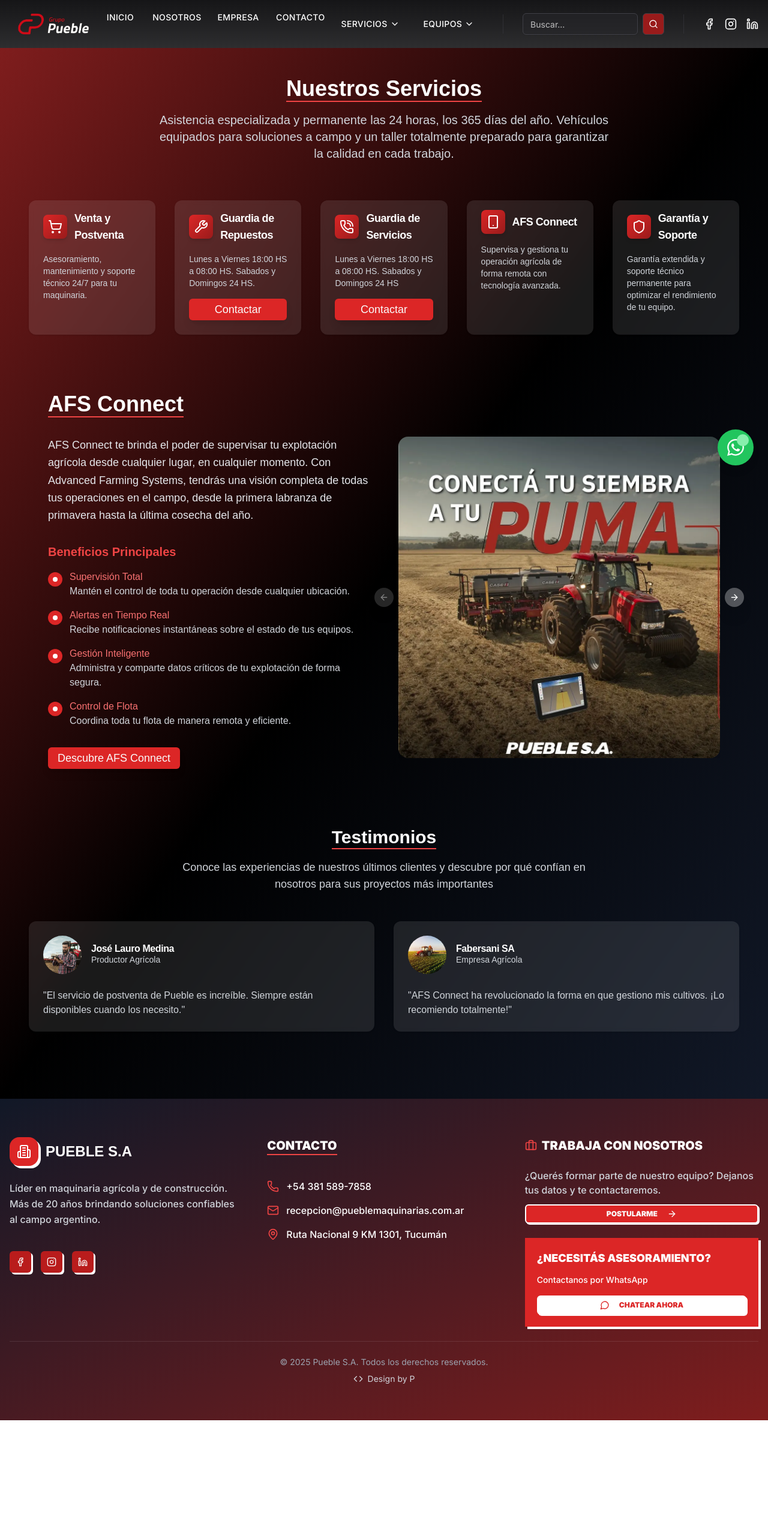
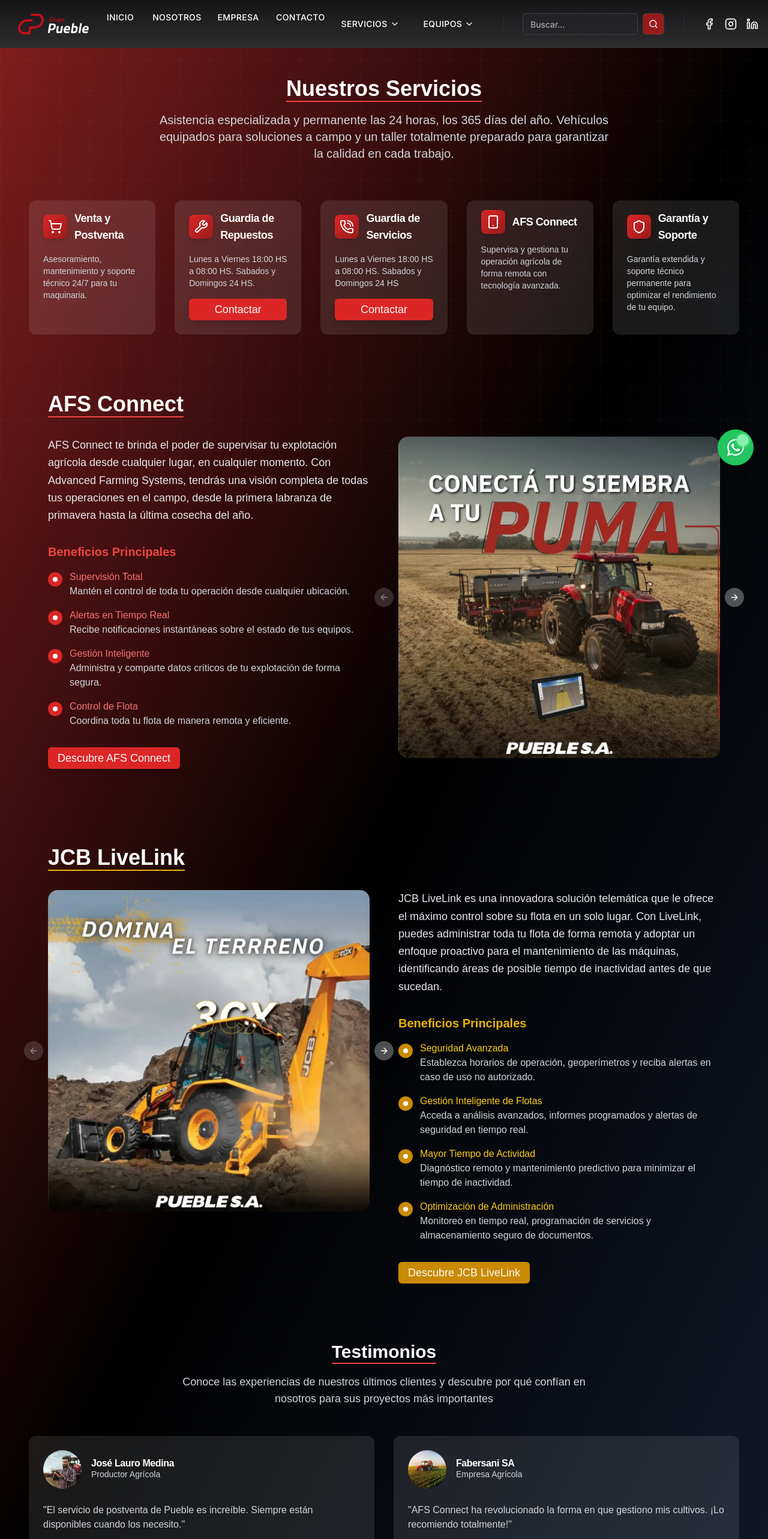
Before and after one commit to Pietro923/Landing-Page-Pueble, a Next.js app: page /servicios/case in a window 1280 px wide. Shown: the top 2566 px of the page at 60% size. Before the commit the page ends 2368 px from the top, so only its background shows below. Built offline with nearby package versions, Linux system fonts and the light colour scheme.

Commit message:
detalle visual del fondo aplicado en el global, respetando case y jcb, cambio en marcas

```diff
--- a/src/app/contacto/page.tsx
+++ b/src/app/contacto/page.tsx
@@ -333,7 +333,7 @@ export default function ContactPage() {
             <CardContent className="space-y-6">
               <div className="aspect-video rounded-lg overflow-hidden bg-white/10 relative z-0 shadow-md">
                 <iframe
-                  src="https://www.google.com/maps/embed?pb=!1m18!1m12!1m3!1d3562.2553370575342!2d-65.2169265!3d-26.768129599999995!2m3!1f0!2f0!3f0!3m2!1i1024!2i768!4f13.1!3m3!1m2!1s0x94225d003948aec7%3A0x5aca876c4fba6d96!2sJCB%20PUEBLE%20SA!5e0!3m2!1ses-419!2sar!4v1742484690853!5m2!1ses-419!2sar"
+                  src="https://www.google.com/maps/embed?pb=!1m18!1m12!1m3!1d1259.4430790144108!2d-65.21637952744011!3d-26.768524027075227!2m3!1f0!2f0!3f0!3m2!1i1024!2i768!4f13.1!3m3!1m2!1s0x94225e94c0835bbf%3A0x8568c458ceb402c1!2sCase%20IH%20-%20Pueble%20SA!5e0!3m2!1ses-419!2sar!4v1760376738722!5m2!1ses-419!2sar"
                   width="100%"
                   height="100%"
                   style={{ border: 0 }}
--- a/src/app/equipos/case/page.tsx
+++ b/src/app/equipos/case/page.tsx
@@ -30,7 +30,7 @@ const categories = [
     name: 'SEMBRADORAS',
     icon: <img
       src="/maquinaslogos/case/sembradora.webp"
-      alt="Cosechadora"
+      alt="Sembradora"
       className="h-20 w-auto my-3 [filter:brightness(0)_saturate(100%)_invert(15%)_sepia(84%)_saturate(5937%)_hue-rotate(357deg)_brightness(98%)_contrast(115%)]"
     />,
     href: '/equipos/case/sembradoras'
@@ -90,13 +90,16 @@ const itemVariants = {
 
 export default function CaseEquipmentPage() {
   return (
+
       <section className="min-h-screen bg-gradient-to-br from-red-900 via-black to-gray-900 py-12 px-4 sm:px-6 lg:px-8">
-      <div className="container mx-auto px-4">
+        {/* Hero Section - Logo y Texto */}
+        <div className="container mx-auto px-4 text-center mb-16">
           <motion.div
-          className="flex items-center justify-center mb-8"
             initial={{ y: -20, opacity: 0 }}
-          animate={{ y: 0, opacity: 1 }}
+            whileInView={{ y: 0, opacity: 1 }}
+            viewport={{ once: true }}
             transition={{ duration: 0.6 }}
+            className="flex justify-center mb-6"
           >
             <img
               src="/imagenes/equipment/case/case.webp"
@@ -104,11 +107,13 @@ export default function CaseEquipmentPage() {
               className="h-12 md:h-16"
             />
           </motion.div>
+
           <motion.p
-          className="text-gray-300 text-center text-xl max-w-3xl mx-auto"
-          initial={{ opacity: 0 }}
-          animate={{ opacity: 1 }}
-          transition={{ delay: 0.3 }}
+            initial={{ opacity: 0, y: 20 }}
+            whileInView={{ opacity: 1, y: 0 }}
+            viewport={{ once: true }}
+            transition={{ duration: 0.6, delay: 0.2 }}
+            className="text-gray-300 text-xl max-w-3xl mx-auto"
           >
             Somos concesionario oficial de la marca CASE IH, comercializamos toda su línea de productos;
             teniendo una sólida estructura en administración, venta de repuestos y servicio de posventa.
@@ -116,24 +121,23 @@ export default function CaseEquipmentPage() {
         </div>
 
         {/* Categories Grid */}
-      <div className="container mx-auto px-4 py-16">
+        <div className="container mx-auto px-4">
           <motion.div
             className="grid gap-8 md:grid-cols-2 lg:grid-cols-3"
             variants={containerVariants}
             initial="hidden"
-          animate="visible"
+            whileInView="visible"
+            viewport={{ once: true }}
           >
-
-
             {categories.map((category) => (
               <motion.div key={category.id} variants={itemVariants}>
-            <Link href={category.href} className="h-full">
-              <Card className="bg-white/10 backdrop-blur-sm border-0 hover:bg-white/15 transition-all duration-300 text-white h-full flex flex-col">
+                <Link href={category.href} className="block h-full">
+                  <Card className="group bg-white/10 backdrop-blur-sm border-0 hover:bg-white/15 transition-all duration-300 text-white h-full flex flex-col hover:shadow-xl hover:shadow-red-500/20">
                     <CardHeader className="flex flex-col items-center justify-between text-center p-8 h-full">
-                  <div className="flex items-center justify-center h-32 text-[#8f131a] group-hover:text-[#b71921] transition-colors duration-300">
+                      <div className="flex items-center justify-center h-32 transition-transform duration-300 group-hover:scale-110">
                         {category.icon}
                       </div>
-                  <h3 className="text-xl font-bold text-gray-300 mt-4">
+                      <h3 className="text-xl font-bold text-gray-300 mt-4 group-hover:text-white transition-colors duration-300">
                         {category.name}
                       </h3>
                     </CardHeader>
--- a/src/app/equipos/jcb/page.tsx
+++ b/src/app/equipos/jcb/page.tsx
@@ -94,24 +94,26 @@ export default function JCBEquipmentPage() {
   return (
     <section className="min-h-screen bg-gradient-to-br from-yellow-900 via-black to-gray-900 py-12 px-4 sm:px-6 lg:px-8">
       {/* Hero Section */}
-      <div className="container mx-auto px-4">
+      <div className="container mx-auto px-4 text-center mb-16">
                 <motion.div
-          className="flex items-center justify-center mb-8"
                   initial={{ y: -20, opacity: 0 }}
-          animate={{ y: 0, opacity: 1 }}
+                  whileInView={{ y: 0, opacity: 1 }}
+                  viewport={{ once: true }}
                   transition={{ duration: 0.6 }}
+                  className="flex justify-center mb-6"
                 >
           <img
             src="/imagenes/equipment/jcb/jcb.svg"
             alt="JCB Logo"
-            className="h-16"
+            className="h-12 md:h-16"
           />
         </motion.div>
         <motion.p
-          className="text-gray-300 text-center text-xl max-w-3xl mx-auto"
-          initial={{ opacity: 0 }}
-          animate={{ opacity: 1 }}
-          transition={{ delay: 0.3 }}
+                    initial={{ opacity: 0, y: 20 }}
+                    whileInView={{ opacity: 1, y: 0 }}
+                    viewport={{ once: true }}
+                    transition={{ duration: 0.6, delay: 0.2 }}
+                    className="text-gray-300 text-xl max-w-3xl mx-auto"
                   >
           Somos distribuidor oficial JCB en Argentina. JCB es líder en retroexcavadoras en el mercado
           global, une fuerza, robustez, estabilidad y seguridad en toda su amplia gama de equipos.
@@ -120,22 +122,23 @@ export default function JCBEquipmentPage() {
       </div>
 
       {/* Categories Grid */}
-      <div className="container mx-auto px-4 py-16">
+        <div className="container mx-auto px-4">
           <motion.div
             className="grid gap-8 md:grid-cols-2 lg:grid-cols-3"
             variants={containerVariants}
             initial="hidden"
-          animate="visible"
+            whileInView="visible"
+            viewport={{ once: true }}
           >
             {categories.map((category) => (
               <motion.div key={category.id} variants={itemVariants}>
-              <Link href={category.href} className="h-full">
-                <Card className="bg-white/10 backdrop-blur-sm border-0 hover:bg-white/15 transition-all duration-300 text-white h-full flex flex-col">
+                <Link href={category.href} className="block h-full">
+                  <Card className="group bg-white/10 backdrop-blur-sm border-0 hover:bg-white/15 transition-all duration-300 text-white h-full flex flex-col hover:shadow-xl hover:shadow-yellow-500/20">
                     <CardHeader className="flex flex-col items-center justify-between text-center p-8 h-full">
-                    <div className="flex items-center justify-center h-32 text-[#fcb026] group-hover:text-[#ffc251] transition-colors duration-300">
+                      <div className="flex items-center justify-center h-32 transition-transform duration-300 group-hover:scale-110">
                         {category.icon}
                       </div>
-                    <h3 className="text-xl font-bold text-gray-300 mt-4">
+                      <h3 className="text-xl font-bold text-gray-300 mt-4 group-hover:text-white transition-colors duration-300">
                         {category.name}
                       </h3>
                     </CardHeader>
--- a/src/app/layout.tsx
+++ b/src/app/layout.tsx
@@ -54,6 +54,30 @@ export default function RootLayout({
     <html lang="es">
       <body className={`${inter.className} overflow-x-hidden`}>
         <Navbar />
+
+      {/* Patrón SVG global (rejilla + puntos) */}
+      <div className="absolute inset-0 opacity-10">
+        <svg className="w-full h-full" xmlns="http://www.w3.org/2000/svg">
+          <defs>
+            <pattern
+              id="global-pattern"
+              width="50"
+              height="50"
+              patternUnits="userSpaceOnUse"
+            >
+              <path
+                d="M 50 0 L 0 0 0 50"
+                fill="none"
+                stroke="white"
+                strokeWidth="0.5"
+              />
+              <circle cx="0" cy="0" r="1.5" fill="white" />
+            </pattern>
+          </defs>
+          <rect width="100%" height="100%" fill="url(#global-pattern)" />
+        </svg>
+      </div>
+
         <main className="min-h-screen pt-20 font-titillium">
           {children}
         </main>
--- a/src/app/servicios/case/page.tsx
+++ b/src/app/servicios/case/page.tsx
@@ -217,8 +217,104 @@ export default function Servicios() {
             </div>
           </div>
         </motion.div>
+        {/* JCB Live Link */}
+        <motion.div
+          initial={{ opacity: 0, y: 20 }}
+          whileInView={{ opacity: 1, y: 0 }}
+          transition={{ duration: 0.6 }}
+          viewport={{ once: true }}
+          className="mb-16 relative"
+        >
 
 
+         {/* Main content */}
+        <div className="relative p-8">
+          <h3 className="text-4xl font-bold text-white text-center mb-8 border-b-2 border-yellow-500 inline-block">
+            JCB LiveLink
+          </h3>
+
+          <div className="grid grid-cols-1 lg:grid-cols-2 gap-12">
+            {/* Carrusel de imágenes - Ahora primero en el orden */}
+            <motion.div
+              initial={{ opacity: 0 }}
+              animate={{ opacity: 1 }}
+              transition={{ duration: 0.8, delay: 0.6 }}
+              className="relative w-full max-w-7xl mx-auto"
+            >
+              <Carousel className="w-full">
+                <CarouselContent className="-ml-4">
+                  {imagesjcb.map((image, index) => (
+                    <CarouselItem key={index} className="pl-4 basis-full">
+                      <motion.div
+                        whileHover={{ scale: 1.02 }}
+                        className="relative overflow-hidden rounded-2xl shadow-2xl aspect-[4/4]"
+                      >
+                        <img
+                          src={image}
+                          alt={`Imagen ${index + 1}`}
+                          className="w-full h-full object-cover transform hover:scale-110 transition-transform duration-700"
+                        />
+                        <div className="absolute inset-0 bg-gradient-to-t from-black/50 to-transparent opacity-0 hover:opacity-100 transition-opacity duration-300" />
+                      </motion.div>
+                    </CarouselItem>
+                  ))}
+                </CarouselContent>
+                <CarouselPrevious className="absolute -left-4 lg:-left-10 top-1/2 -translate-y-1/2 bg-white/30 hover:bg-white/50 text-white border-none shadow-xl hover:shadow-2xl transition-all duration-300" />
+                <CarouselNext className="absolute -right-4 lg:-right-10 top-1/2 -translate-y-1/2 bg-white/30 hover:bg-white/50 text-white border-none shadow-xl hover:shadow-2xl transition-all duration-300" />
+              </Carousel>
+            </motion.div>
+
+            {/* Texto - Ahora segundo en el orden */}
+            <div className="space-y-8">
+              <p className="text-gray-200 text-lg leading-relaxed">
+                JCB LiveLink es una innovadora solución telemática que le ofrece el máximo control sobre su flota en un solo lugar.
+                Con LiveLink, puedes administrar toda tu flota de forma remota y adoptar un enfoque proactivo para el mantenimiento de las máquinas,
+                identificando áreas de posible tiempo de inactividad antes de que sucedan.
+              </p>
+
+              <div className="space-y-4">
+                <h4 className="text-yellow-500 font-semibold text-xl mb-4">Beneficios Principales</h4>
+                <ul className="space-y-4">
+                  {[
+                    {
+                      title: "Seguridad Avanzada",
+                      desc: "Establezca horarios de operación, geoperímetros y reciba alertas en caso de uso no autorizado."
+                    },
+                    {
+                      title: "Gestión Inteligente de Flotas",
+                      desc: "Acceda a análisis avanzados, informes programados y alertas de seguridad en tiempo real."
+                    },
+                    {
+                      title: "Mayor Tiempo de Actividad",
+                      desc: "Diagnóstico remoto y mantenimiento predictivo para minimizar el tiempo de inactividad."
+                    },
+                    {
+                      title: "Optimización de Administración",
+                      desc: "Monitoreo en tiempo real, programación de servicios y almacenamiento seguro de documentos."
+                    }
+                  ].map((item, index) => (
+                    <li key={index} className="flex items-start space-x-3">
+                      <div className="flex-shrink-0 w-6 h-6 rounded-full bg-yellow-600 flex items-center justify-center mt-1">
+                        <div className="w-2 h-2 bg-white rounded-full" />
+                      </div>
+                      <div>
+                        <h5 className="text-yellow-400 font-medium">{item.title}</h5>
+                        <p className="text-gray-300">{item.desc}</p>
+                      </div>
+                    </li>
+                  ))}
+                </ul>
+              </div>
+
+              <Button className="bg-yellow-600 hover:bg-yellow-700 transform hover:scale-105 transition-all duration-300 shadow-lg hover:shadow-yellow-600/25 text-lg">
+                <a href="https://www.youtube.com/watch?v=BJlAb6UdTz8" target="_blank" rel="noopener noreferrer">
+                  Descubre JCB LiveLink
+                </a>
+              </Button>
+            </div>
+          </div>
+        </div>
+        </motion.div>
         {/* Testimonios */}
 <motion.div
   initial={{ opacity: 0, y: 20 }}
--- a/src/app/servicios/jcb/page.tsx
+++ b/src/app/servicios/jcb/page.tsx
@@ -59,7 +59,34 @@ export default function ServiciosJCB() {
   ];
 
   return (
-    <section className="min-h-screen bg-gradient-to-br from-yellow-900 via-black to-gray-900 py-12 px-4 sm:px-6 lg:px-8">
+    <main className="relative overflow-hidden min-h-screen">
+
+      {/* Fondo general con gradiente */}
+      <div className="absolute inset-0 bg-gradient-to-br from-yellow-900 via-black to-gray-900" />
+
+      {/* Patrón SVG global (rejilla + puntos) */}
+      <div className="absolute inset-0 opacity-10">
+        <svg className="w-full h-full" xmlns="http://www.w3.org/2000/svg">
+          <defs>
+            <pattern
+              id="global-pattern"
+              width="50"
+              height="50"
+              patternUnits="userSpaceOnUse"
+            >
+              <path
+                d="M 50 0 L 0 0 0 50"
+                fill="none"
+                stroke="white"
+                strokeWidth="0.5"
+              />
+              <circle cx="0" cy="0" r="1.5" fill="white" />
+            </pattern>
+          </defs>
+          <rect width="100%" height="100%" fill="url(#global-pattern)" />
+        </svg>
+      </div>
+    <section className="min-h-screen bg-gradient-to-br  py-12 px-4 sm:px-6 lg:px-8">
       <div className="container mx-auto px-4 relative">
         {/* Título y descripción */}
         <motion.div
@@ -264,5 +291,6 @@ export default function ServiciosJCB() {
         </motion.div>
       </div>
     </section>
+    </main>
   );
 }
--- a/src/components/layout/Navbar.tsx
+++ b/src/components/layout/Navbar.tsx
@@ -470,7 +470,7 @@ const Navbar = () => {
                         href={social.href}
                         target="_blank"
                         rel="noopener noreferrer"
-                        className="text-white hover:text-red-400 transition-colors duration-200"
+                        className="text-white hover:text-red-400"
                         aria-label={social.label}
                       >
                         <Icon className="w-6 h-6" />
```
Lines whose indentation alone changed are shown as unchanged.
